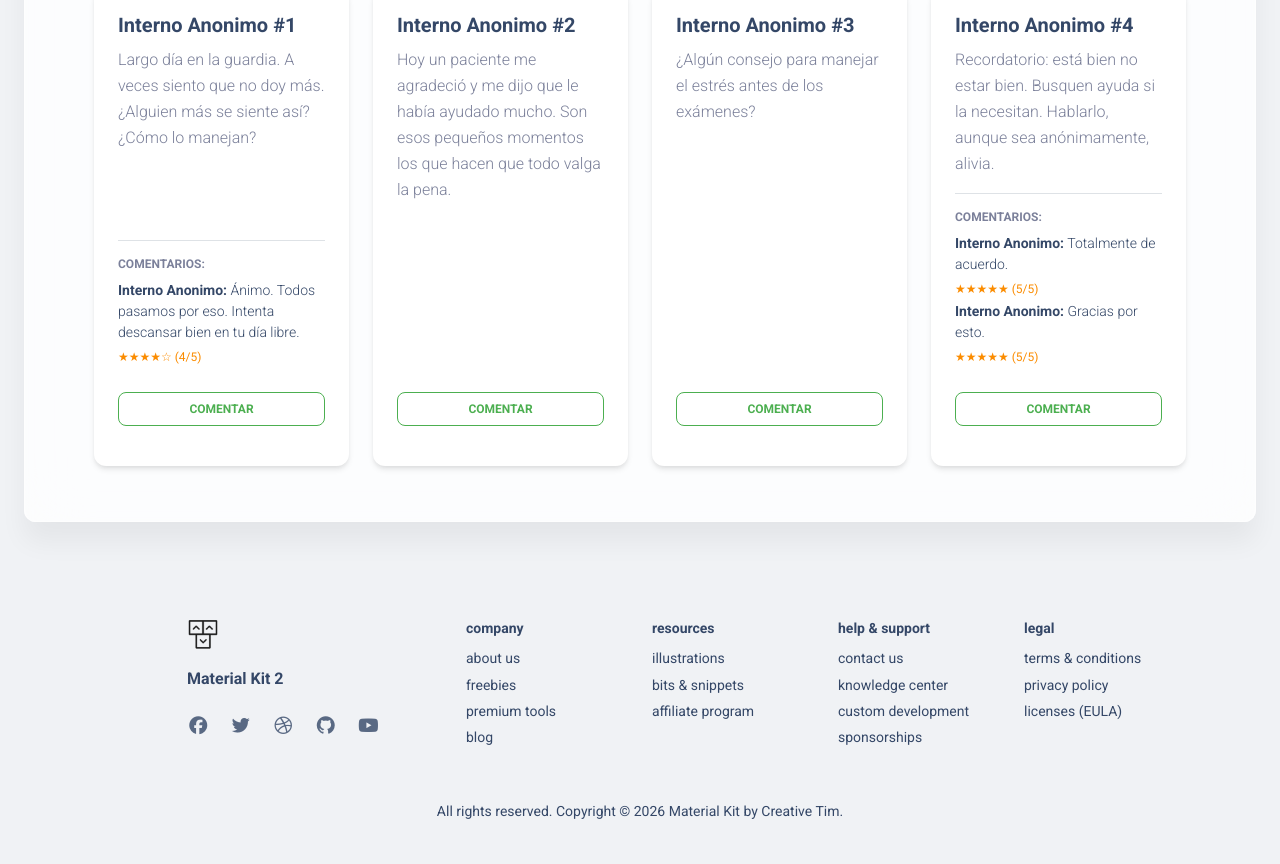
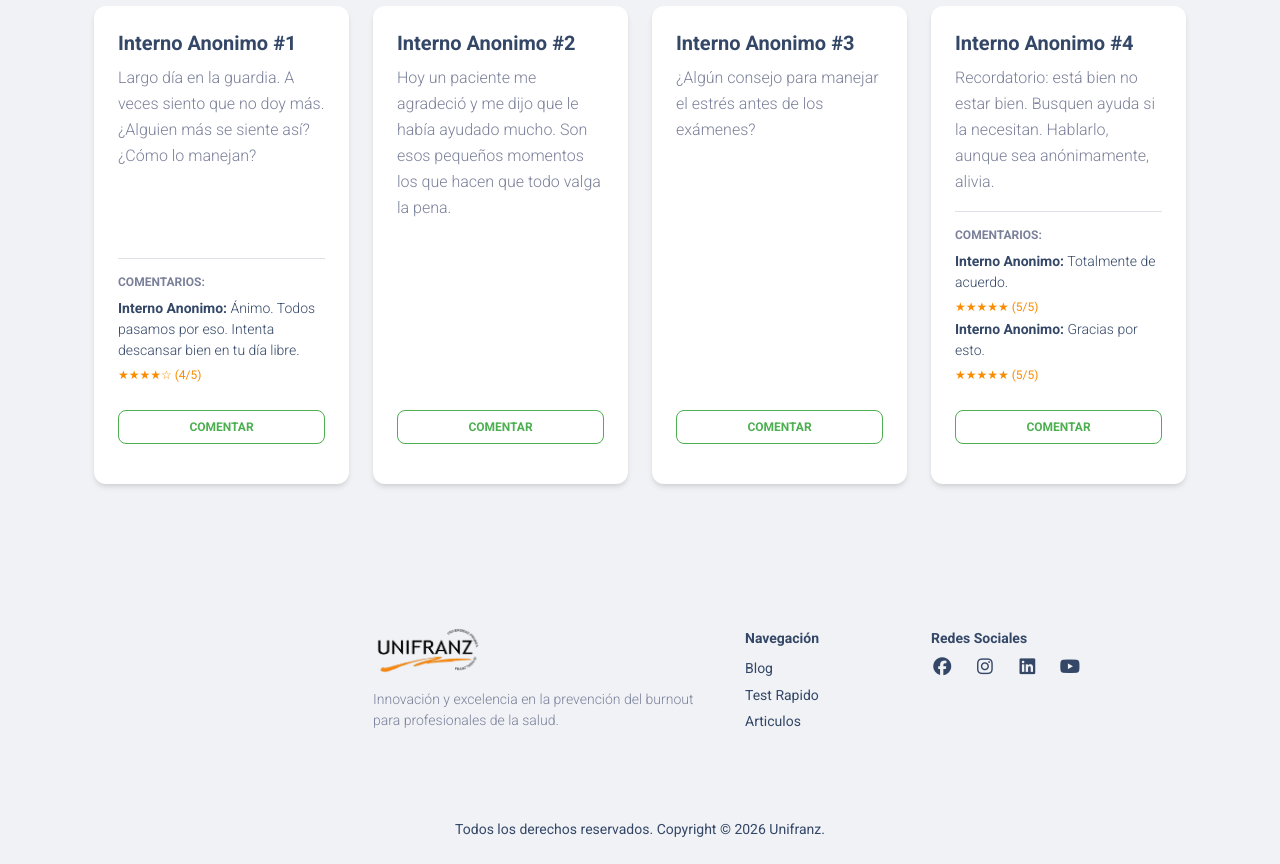
Before and after one commit to franzorozco/Sistema-Burnout, a Vue app in the folder frontend/: page /blog in a window 1280 px wide. Shown: the part 605-1469 px from the top of the page. Built offline with nearby package versions, Linux system fonts and the light colour scheme.

Commit message:
remasterizacion
remasterizacion

```diff
--- a/frontend/src/examples/footers/FooterDefault.vue
+++ b/frontend/src/examples/footers/FooterDefault.vue
@@ -1,179 +1,109 @@
 <script setup>
-import logoDark from "@/assets/img/logo-ct-dark.png";
-defineProps({
-  brand: {
-    type: Object,
-    name: String,
-    logo: String,
-    route: "",
-    default: () => ({
-      name: "Material Kit 2",
-      logo: logoDark,
-      route: "/"
-    })
-  },
-  socials: {
-    type: Array,
-    icon: String,
-    link: String,
-    default: () => [
-      {
-        icon: '<i class="fab fa-facebook text-lg opacity-8"></i>',
-        link: "https://www.facebook.com/CreativeTim/"
-      },
-      {
-        icon: '<i class="fab fa-twitter text-lg opacity-8"></i>',
-        link: "https://twitter.com/creativetim"
-      },
-      {
-        icon: '<i class="fab fa-dribbble text-lg opacity-8"></i>',
-        link: "https://dribbble.com/creativetim"
-      },
-      {
-        icon: '<i class="fab fa-github text-lg opacity-8"></i>',
-        link: "https://github.com/creativetimofficial"
-      },
-      {
-        icon: '<i class="fab fa-youtube text-lg opacity-8"></i>',
-        link: "https://www.youtube.com/channel/UCVyTG4sCw-rOvB9oHkzZD1w"
-      }
-    ]
-  },
-  menus: {
-    type: Array,
-    name: String,
-    items: {
-      type: Array,
-      name: String,
-      href: String
-    },
-    default: () => [
-      {
-        name: "company",
-        items: [
-          {
-            name: "about us",
-            href: "https://www.creative-tim.com/presentation"
-          },
-          {
-            name: "freebies",
-            href: "https://www.creative-tim.com/templates/free"
-          },
-          {
-            name: "premium tools",
-            href: "https://www.creative-tim.com/templates/premium"
-          },
-          { name: "blog", href: "https://www.creative-tim.com/blog" }
-        ]
-      },
-      {
-        name: "resources",
-        items: [
-          { name: "illustrations", href: "https://iradesign.io/" },
-          {
-            name: "bits & snippets",
-            href: "https://www.creative-tim.com/bits"
-          },
-          {
-            name: "affiliate program",
-            href: "https://www.creative-tim.com/affiliates/new"
-          }
-        ]
-      },
-      {
-        name: "help & support",
-        items: [
-          {
-            name: "contact us",
-            href: "https://www.creative-tim.com/contact-us"
-          },
-          {
-            name: "knowledge center",
-            href: "https://www.creative-tim.com/knowledge-center"
-          },
-          {
-            name: "custom development",
-            href: "https://services.creative-tim.com/"
-          },
-          {
-            name: "sponsorships",
-            href: "https://www.creative-tim.com/sponsorships"
-          }
-        ]
-      },
-      {
-        name: "legal",
-        items: [
-          {
-            name: "terms & conditions",
-            href: "https://www.creative-tim.com/terms"
-          },
-          {
-            name: "privacy policy",
-            href: "https://www.creative-tim.com/privacy"
-          },
-          {
-            name: "licenses (EULA)",
-            href: "https://www.creative-tim.com/license"
-          }
-        ]
-      }
-    ]
-  }
-});
+import { RouterLink } from "vue-router";
+// Importamos el nuevo logo de Unifranz que guardaste
+import logoUnifranz from "@/assets/img/logos/logo-unifranz.png";
+
+// URLs de las redes sociales de Unifranz
+const unifranzSocials = {
+  facebook: "https://www.facebook.com/unifranz.edu",
+  instagram: "https://www.instagram.com/unifranz",
+  linkedin: "https://www.linkedin.com/school/unifranz/",
+  youtube: "https://www.youtube.com/@UnifranzOficial",
+};
 </script>
 <template>
   <footer class="footer pt-5 mt-5">
     <div class="container">
       <div class="row">
-        <div class="col-md-3 mb-4 ms-auto">
+        <div class="col-lg-4 col-md-6 mb-4 ms-auto">
           <div>
-            <a :href="brand.route">
-              <img :src="brand.logo" class="mb-3 footer-logo" alt="main_logo" />
+            <a href="https://unifranz.edu.bo/" target="_blank">
+              <img
+                :src="logoUnifranz"
+                class="mb-3"
+                alt="Logo Unifranz"
+                style="max-height: 45px"
+              />
             </a>
-            <h6 class="font-weight-bolder mb-4">{{ brand.name }}</h6>
-          </div>
-          <div>
-            <ul class="d-flex flex-row ms-n3 nav">
-              <li
-                class="nav-item"
-                v-for="{ icon, link } of socials"
-                :key="link"
-              >
-                <a
-                  class="nav-link pe-1"
-                  :href="link"
-                  target="_blank"
-                  v-html="icon"
-                >
-                </a>
-              </li>
-            </ul>
+            <p class="text-sm text-body">
+              Innovación y excelencia en la prevención del burnout para
+              profesionales de la salud.
+            </p>
           </div>
         </div>
-        <div
-          class="col-md-2 col-sm-6 col-6 mb-4"
-          v-for="{ name, items } of menus"
-          :key="name"
-        >
-          <h6 class="text-sm">{{ name }}</h6>
+
+        <div class="col-lg-2 col-md-3 col-6 mb-4">
+          <h6 class="text-sm font-weight-bolder">Navegación</h6>
           <ul class="flex-column ms-n3 nav">
-            <li class="nav-item" v-for="item of items" :key="item.name">
-              <a class="nav-link" :href="item.href" target="_blank">
-                {{ item.name }}
+            <li class="nav-item">
+              <RouterLink class="nav-link" to="/blog"> Blog </RouterLink>
+            </li>
+            <li class="nav-item">
+              <RouterLink class="nav-link" to="/test-rapido">
+                Test Rapido
+              </RouterLink>
+            </li>
+            <li class="nav-item">
+              <RouterLink class="nav-link" to="/articulos">
+                Articulos
+              </RouterLink>
+            </li>
+          </ul>
+        </div>
+
+        <div class="col-lg-3 col-md-3 col-6 mb-4">
+          <h6 class="text-sm font-weight-bolder">Redes Sociales</h6>
+          <ul class="d-flex flex-row ms-n3 nav">
+            <li class="nav-item">
+              <a
+                class="nav-link pe-1"
+                :href="unifranzSocials.facebook"
+                target="_blank"
+                rel="noopener"
+              >
+                <i class="fab fa-facebook text-lg"></i>
+              </a>
+            </li>
+            <li class="nav-item">
+              <a
+                class="nav-link pe-1"
+                :href="unifranzSocials.instagram"
+                target="_blank"
+                rel="noopener"
+              >
+                <i class="fab fa-instagram text-lg"></i>
+              </a>
+            </li>
+            <li class="nav-item">
+              <a
+                class="nav-link pe-1"
+                :href="unifranzSocials.linkedin"
+                target="_blank"
+                rel="noopener"
+              >
+                <i class="fab fa-linkedin text-lg"></i>
+              </a>
+            </li>
+            <li class="nav-item">
+              <a
+                class="nav-link pe-1"
+                :href="unifranzSocials.youtube"
+                target="_blank"
+                rel="noopener"
+              >
+                <i class="fab fa-youtube text-lg"></i>
               </a>
             </li>
           </ul>
         </div>
 
-        <div class="col-12">
+        <div class="col-12 mt-4">
           <div class="text-center">
             <p class="text-dark my-4 text-sm font-weight-normal">
-              All rights reserved. Copyright ©
+              Todos los derechos reservados. Copyright ©
               {{ new Date().getFullYear() }}
-              Material Kit by
-              <a href="https://www.creative-tim.com" target="_blank"
-                >Creative Tim</a
+              <a href="https://unifranz.edu.bo/" target="_blank" rel="noopener"
+                >Unifranz</a
               >.
             </p>
           </div>
--- a/frontend/src/views/LandingPages/Articulos/components/ArticuloCard.vue
+++ b/frontend/src/views/LandingPages/Articulos/components/ArticuloCard.vue
@@ -38,7 +38,7 @@ const props = defineProps({
       </p>
     </div>
 
-    <div class="card-footer pt-0 border-0">
+    <!-- <div class="card-footer pt-0 border-0">
       <MaterialButton
         :is="'a'"
         :href="article.link"
@@ -51,7 +51,7 @@ const props = defineProps({
       >
         Leer Más
       </MaterialButton>
-    </div>
+    </div> -->
   </div>
 </template>
 
--- a/frontend/src/views/LandingPages/Blog/BlogView.vue
+++ b/frontend/src/views/LandingPages/Blog/BlogView.vue
@@ -120,8 +120,9 @@ onUnmounted(() => {
     <div
       class="page-header min-vh-25"
       :style="{
+        paddingTop: '100px',
         backgroundImage:
-          'url(https://source.unsplash.com/random/1600x900/?hospital,calm)',
+          'url(https://images.pexels.com/photos/5699430/pexels-photo-5699430.jpeg)',
       }"
       loading="lazy"
     >
@@ -139,9 +140,9 @@ onUnmounted(() => {
     </div>
   </Header>
 
-  <div class="card card-body blur shadow-blur mx-3 mx-md-4 mt-n6 mb-4">
-    <section class="container py-5">
-      <div class="row">
+  <section class="py-4">
+    <div class="container">
+      <div class="row mb-5">
         <div class="col-lg-8 mx-auto">
           <div class="card shadow-lg">
             <div class="card-header">
@@ -168,10 +169,7 @@ onUnmounted(() => {
           </div>
         </div>
       </div>
-    </section>
-
-    <section class="container py-3">
-      <div class="row">
+      <div class="row mt-4">
         <div
           v-for="post in posts"
           :key="post.id"
@@ -180,8 +178,8 @@ onUnmounted(() => {
           <BlogPostCard :post="post" @add-comment="addCommentToPost" />
         </div>
       </div>
-    </section>
-  </div>
+    </div>
+  </section>
 
   <!-- Renderizar todos los modales aquí, en un nivel superior del DOM -->
   <CommentModal
```
Also changed, not shown: frontend/src/views/LandingPages/Articulos/ArticulosView.vue (+13 -12 lines), frontend/src/assets/img/logos/logo-unifranz.png (added).
